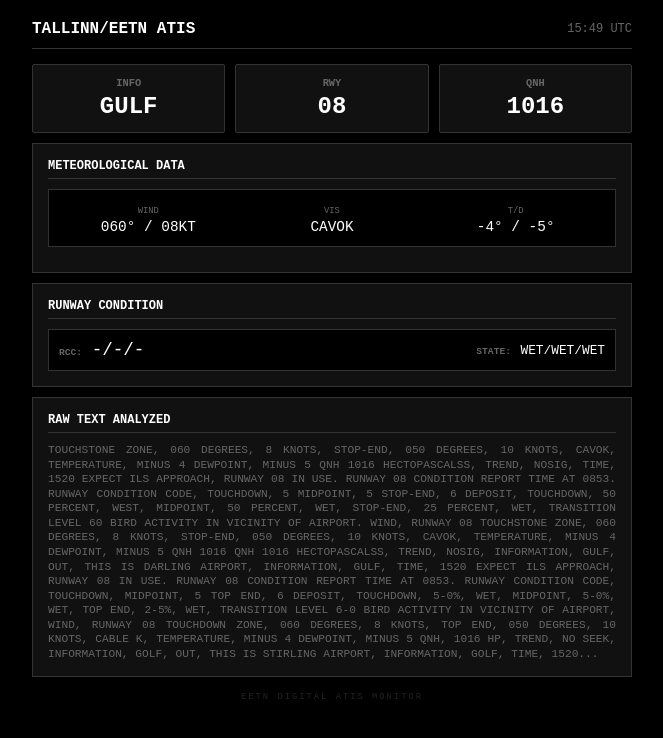
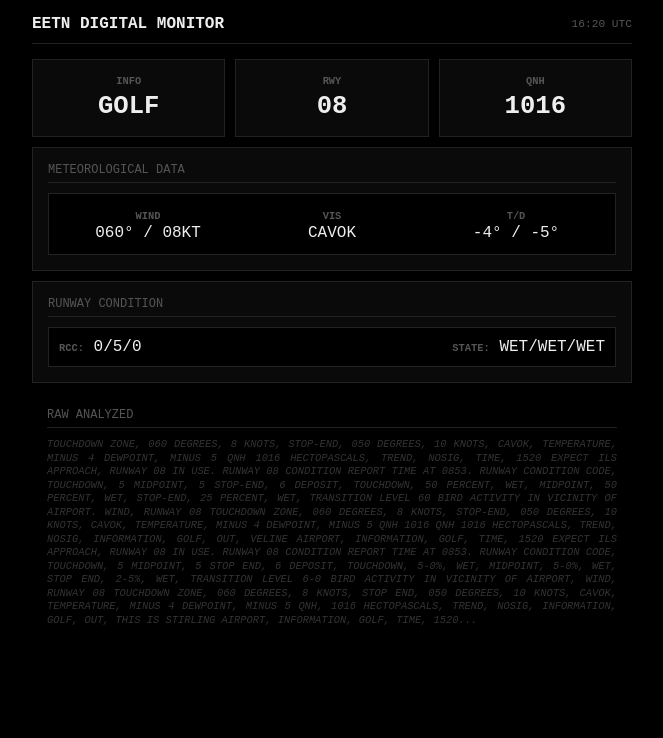
Before and after one commit to valoch29/ReadATIS, a plain HTML site: page index.html in a window 1280 px wide. Shown: the whole page, without its empty margins (308-971 px from the left). Drawn offline with Linux system fonts and the light colour scheme.

Commit message:
Update Dashboard Tue Feb 24 16:20:19 UTC 2026

```diff
--- a/index.html
+++ b/index.html
@@ -3,53 +3,50 @@
 <html lang="en">
 <head>
     <meta charset="UTF-8">
-    <meta name="viewport" content="width=device-width, initial-scale=1.0">
     <title>EETN ATIS MONITOR</title>
     <style>
-        :root { --border: #333; --bg: #000; --card: #111; --text-main: #FFF; --text-dim: #666; }
-        body { font-family: 'Courier New', Courier, monospace; background: var(--bg); color: var(--text-main); margin: 0; padding: 10px; display: flex; flex-direction: column; align-items: center; text-transform: uppercase; }
-        .header { width: 100%; max-width: 600px; border-bottom: 1px solid var(--border); padding: 10px 0; margin-bottom: 15px; display: flex; justify-content: space-between; align-items: center; }
+        :root { --border: #222; --bg: #000; --text: #EEE; --dim: #555; }
+        body { font-family: 'Courier New', monospace; background: var(--bg); color: var(--text); margin: 0; padding: 15px; display: flex; flex-direction: column; align-items: center; text-transform: uppercase; }
+        .header { width: 100%; max-width: 600px; border-bottom: 1px solid var(--border); padding-bottom: 10px; margin-bottom: 15px; display: flex; justify-content: space-between; align-items: center; }
         .grid { display: grid; grid-template-columns: 1fr 1fr 1fr; gap: 10px; width: 100%; max-width: 600px; margin-bottom: 10px; }
-        .card { background: var(--card); padding: 12px 5px; border-radius: 2px; text-align: center; border: 1px solid var(--border); }
-        .label { font-size: 0.65rem; color: var(--text-dim); margin-bottom: 4px; font-weight: bold; }
-        .value { font-size: 1.5rem; font-weight: bold; color: var(--text-main); }
-        .section { width: 100%; max-width: 600px; background: var(--card); border: 1px solid var(--border); padding: 15px; margin-bottom: 10px; box-sizing: border-box; }
-        .sec-title { color: var(--text-main); font-size: 0.75rem; margin-bottom: 10px; border-bottom: 1px solid var(--border); padding-bottom: 5px; font-weight: bold; }
-        .met-box { display: grid; grid-template-columns: 1fr 1fr 1fr; gap: 5px; background: #000; padding: 10px; border: 1px solid var(--border); text-align: center; margin-bottom: 10px; }
-        .rcc-box { display: flex; justify-content: space-between; align-items: center; background: #000; padding: 10px; border: 1px solid var(--border); }
-        .raw-text { font-size: 0.7rem; color: var(--text-dim); line-height: 1.3; text-align: justify; margin-top:10px; }
-        .footer { font-size: 0.55rem; color: #222; margin-top: 5px; letter-spacing: 2px; }
+        .card { background: #0A0A0A; padding: 15px 5px; text-align: center; border: 1px solid var(--border); }
+        .label { font-size: 0.65rem; color: var(--dim); margin-bottom: 5px; font-weight: bold; }
+        .value { font-size: 1.6rem; font-weight: bold; }
+        .section { width: 100%; max-width: 600px; background: #0A0A0A; border: 1px solid var(--border); padding: 15px; margin-bottom: 10px; box-sizing: border-box; }
+        .sec-title { font-size: 0.75rem; color: var(--dim); margin-bottom: 10px; border-bottom: 1px solid var(--border); padding-bottom: 5px; }
+        .met-box { display: grid; grid-template-columns: 1fr 1fr 1fr; gap: 10px; text-align: center; background: #000; padding: 12px; border: 1px solid var(--border); }
+        .rcc-box { display: flex; justify-content: space-between; padding: 10px; background: #000; border: 1px solid var(--border); }
+        .raw { font-size: 0.65rem; color: #333; line-height: 1.3; text-align: justify; margin-top: 5px; font-style: italic; }
     </style>
 </head>
 <body>
     <div class="header">
-        <div style="font-weight: bold;">TALLINN/EETN ATIS</div>
-        <div style="color: var(--text-dim); font-size: 0.75rem;">15:49 UTC</div>
+        <div style="font-weight: bold;">EETN DIGITAL MONITOR</div>
+        <div style="color: var(--dim); font-size: 0.7rem;">16:20 UTC</div>
     </div>
     <div class="grid">
-        <div class="card"><div class="label">INFO</div><div class="value">GULF</div></div>
+        <div class="card"><div class="label">INFO</div><div class="value">GOLF</div></div>
         <div class="card"><div class="label">RWY</div><div class="value">08</div></div>
         <div class="card"><div class="label">QNH</div><div class="value">1016</div></div>
     </div>
     <div class="section">
         <div class="sec-title">METEOROLOGICAL DATA</div>
         <div class="met-box">
-            <div><span style="color:var(--text-dim); font-size:0.55rem;">WIND</span><br><span style="font-size:0.9rem;">060° / 08KT</span></div>
-            <div><span style="color:var(--text-dim); font-size:0.55rem;">VIS</span><br><span style="font-size:0.9rem;">CAVOK</span></div>
-            <div><span style="color:var(--text-dim); font-size:0.55rem;">T/D</span><br><span style="font-size:0.9rem;">-4° / -5°</span></div>
+            <div><span class="label">WIND</span><br>060° / 08KT</div>
+            <div><span class="label">VIS</span><br>CAVOK</div>
+            <div><span class="label">T/D</span><br>-4° / -5°</div>
         </div>
     </div>
     <div class="section">
         <div class="sec-title">RUNWAY CONDITION</div>
         <div class="rcc-box">
-            <div><span style="color:var(--text-dim); font-size:0.6rem; font-weight:bold;">RCC:</span> <span style="font-size:1.1rem;">-/-/-</span></div>
-            <div><span style="color:var(--text-dim); font-size:0.6rem; font-weight:bold;">STATE:</span> <span style="font-size:0.8rem;">WET/WET/WET</span></div>
+            <div><span class="label">RCC:</span> 0/5/0</div>
+            <div><span class="label">STATE:</span> WET/WET/WET</div>
         </div>
     </div>
-    <div class="section">
-        <div class="sec-title">RAW TEXT ANALYZED</div>
-        <div class="raw-text"> TOUCHSTONE ZONE, 060 DEGREES, 8 KNOTS, STOP-END, 050 DEGREES, 10 KNOTS, CAVOK, TEMPERATURE, MINUS 4 DEWPOINT, MINUS 5 QNH 1016 HECTOPASCALSS, TREND, NOSIG,  TIME, 1520 EXPECT ILS APPROACH, RUNWAY 08 IN USE. RUNWAY 08 CONDITION REPORT TIME AT 0853. RUNWAY CONDITION CODE, TOUCHDOWN, 5 MIDPOINT, 5 STOP-END, 6 DEPOSIT, TOUCHDOWN, 50 PERCENT, WEST, MIDPOINT, 50 PERCENT,  WET, STOP-END, 25 PERCENT, WET, TRANSITION LEVEL 60 BIRD ACTIVITY IN VICINITY OF AIRPORT. WIND, RUNWAY 08 TOUCHSTONE ZONE, 060 DEGREES, 8 KNOTS, STOP-END, 050 DEGREES, 10 KNOTS, CAVOK, TEMPERATURE, MINUS 4 DEWPOINT, MINUS 5 QNH 1016 QNH 1016 HECTOPASCALSS, TREND, NOSIG, INFORMATION, GULF, OUT, THIS IS DARLING AIRPORT, INFORMATION, GULF, TIME, 1520 EXPECT ILS APPROACH, RUNWAY 08 IN USE. RUNWAY 08 CONDITION REPORT TIME AT 0853. RUNWAY CONDITION CODE, TOUCHDOWN,  MIDPOINT, 5 TOP END, 6 DEPOSIT,  TOUCHDOWN, 5-0%, WET,  MIDPOINT, 5-0%, WET,  TOP END, 2-5%, WET,  TRANSITION LEVEL 6-0 BIRD ACTIVITY IN VICINITY OF AIRPORT,  WIND, RUNWAY 08 TOUCHDOWN ZONE,  060 DEGREES, 8 KNOTS,  TOP END, 050 DEGREES,  10 KNOTS, CABLE K, TEMPERATURE, MINUS 4 DEWPOINT, MINUS 5 QNH,  1016 HP,  TREND, NO SEEK, INFORMATION, GOLF,  OUT, THIS IS STIRLING AIRPORT, INFORMATION, GOLF,  TIME, 1520...</div>
+    <div class="section" style="border:none; background:transparent;">
+        <div class="sec-title">RAW ANALYZED</div>
+        <div class="raw"> TOUCHDOWN ZONE, 060 DEGREES, 8 KNOTS, STOP-END, 050 DEGREES, 10 KNOTS, CAVOK, TEMPERATURE, MINUS 4 DEWPOINT, MINUS 5 QNH 1016 HECTOPASCALS, TREND, NOSIG,  TIME, 1520 EXPECT ILS APPROACH, RUNWAY 08 IN USE. RUNWAY 08 CONDITION REPORT TIME AT 0853. RUNWAY CONDITION CODE, TOUCHDOWN, 5 MIDPOINT, 5 STOP-END, 6 DEPOSIT, TOUCHDOWN, 50 PERCENT, WET, MIDPOINT, 50 PERCENT,  WET, STOP-END, 25 PERCENT, WET, TRANSITION LEVEL 60 BIRD ACTIVITY IN VICINITY OF AIRPORT. WIND, RUNWAY 08 TOUCHDOWN ZONE, 060 DEGREES, 8 KNOTS, STOP-END, 050 DEGREES, 10 KNOTS, CAVOK, TEMPERATURE, MINUS 4 DEWPOINT, MINUS 5 QNH 1016 QNH 1016 HECTOPASCALS, TREND, NOSIG, INFORMATION, GOLF, OUT, VELINE AIRPORT, INFORMATION, GOLF, TIME, 1520 EXPECT ILS APPROACH, RUNWAY 08 IN USE. RUNWAY 08 CONDITION REPORT TIME AT 0853. RUNWAY CONDITION CODE, TOUCHDOWN, 5 MIDPOINT, 5 STOP END, 6 DEPOSIT,  TOUCHDOWN, 5-0%, WET,  MIDPOINT, 5-0%, WET,  STOP END, 2-5%, WET,  TRANSITION LEVEL 6-0 BIRD ACTIVITY IN VICINITY OF AIRPORT,  WIND, RUNWAY 08 TOUCHDOWN ZONE,  060 DEGREES, 8 KNOTS,  STOP END, 050 DEGREES,  10 KNOTS, CAVOK, TEMPERATURE, MINUS 4 DEWPOINT, MINUS 5 QNH,  1016 HECTOPASCALS,  TREND, NOSIG, INFORMATION, GOLF,  OUT, THIS IS STIRLING AIRPORT, INFORMATION, GOLF,  TIME, 1520...</div>
     </div>
-    <div class="footer">EETN DIGITAL ATIS MONITOR</div>
 </body>
 </html>
```
Also changed, not shown: atis_transcribed.txt.
